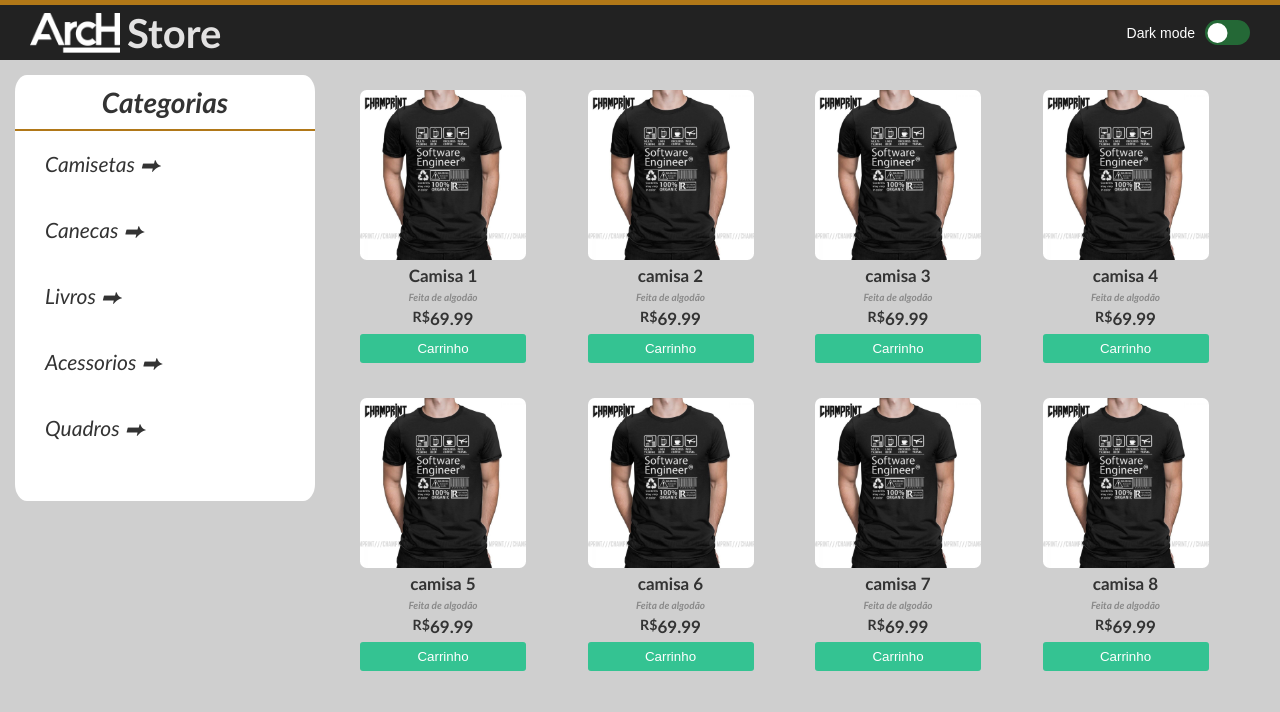
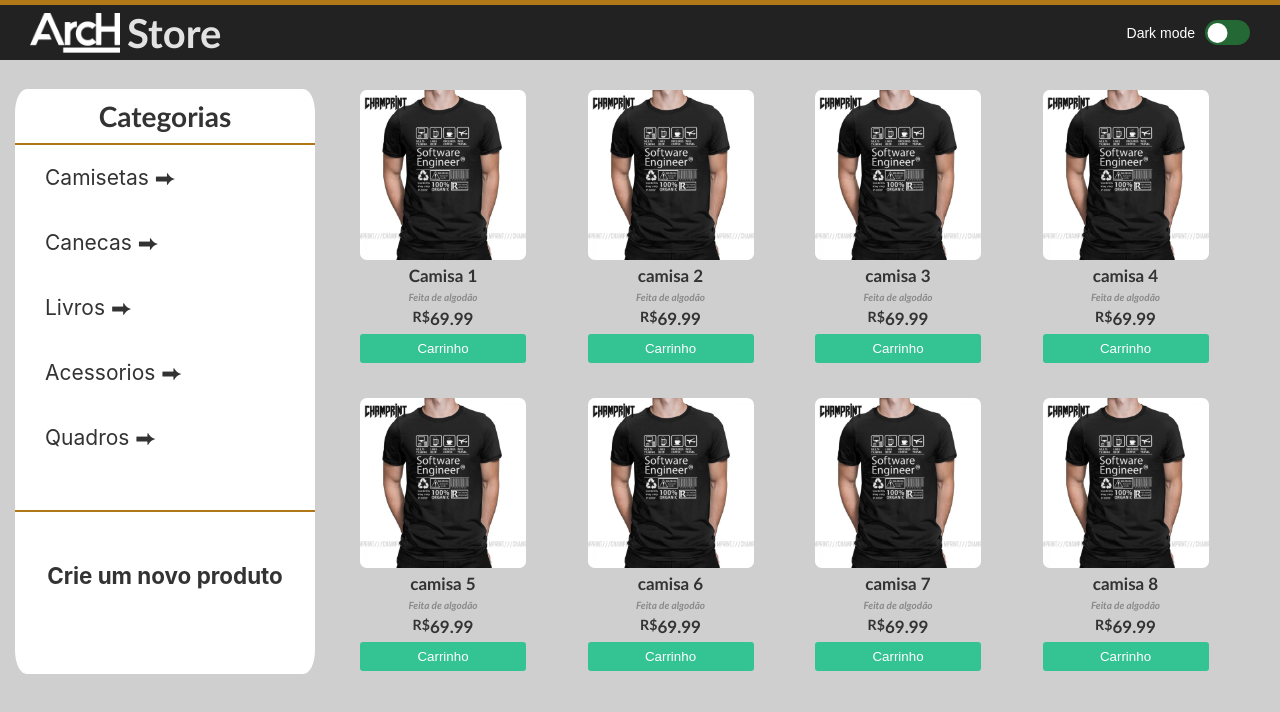
Before and after one commit to joaosantos73/arch-store, a React (Create React App) app: page / in a window 1280 px wide. Shown: the top 712 px of the page. Built offline with nearby package versions, Linux system fonts and the light colour scheme.

Commit message:
add routes

```diff
--- a/package.json
+++ b/package.json
@@ -10,11 +10,15 @@
     "@types/node": "^16.7.13",
     "@types/react": "^18.0.0",
     "@types/react-dom": "^18.0.0",
+    "@types/react-router-dom": "^5.3.3",
     "@types/styled-components": "^5.1.25",
     "polished": "^4.2.2",
     "react": "^18.1.0",
+    "react-circular-progressbar": "^2.0.4",
     "react-dom": "^18.1.0",
     "react-dropzone": "^14.2.0",
+    "react-icons": "^4.3.1",
+    "react-router-dom": "^5.2.0",
     "react-scripts": "5.0.1",
     "react-switch": "^6.0.0",
     "styled-components": "^5.3.5",
--- a/src/App.tsx
+++ b/src/App.tsx
@@ -1,13 +1,13 @@
-import React from 'react';
 import { ThemeProvider, DefaultTheme } from 'styled-components';
 import usePersistedState from './utils/usePerStates';
-
+import { BrowserRouter as Router } from "react-router-dom";
 import light from './styles/themes/light';
 import dark from './styles/themes/dark';
 import GlobalStyle from './styles/global';
 import Header from './components/Header';
-import Home from './pages/Home';
-import Register from './pages/Register';
+import Routes from './routes';
+import Upload from './components/Upload';
+
 
 function App() {
   const [theme, setTheme] = usePersistedState<DefaultTheme>('theme', light);
@@ -17,14 +17,13 @@ function App() {
   }
 
   return (
-    <div>
-      <ThemeProvider theme={theme}>
-        <GlobalStyle />
-        <Header toogleTheme={toogleTheme}/>
-        <Home />
-        {/* <Register /> */}
-      </ThemeProvider>
-    </div>
+      <Router>
+        <ThemeProvider theme={theme}>
+            <GlobalStyle />
+            <Header toogleTheme={toogleTheme}/>
+            <Routes/>
+        </ThemeProvider>
+      </Router>
   );
 }
 
--- a/src/components/Categories/index.tsx
+++ b/src/components/Categories/index.tsx
@@ -13,7 +13,10 @@ const Categories: React.FC = () => {
                    <li><a href="#">Acessorios  ⮕</a></li>
                    <li><a href="#">Quadros  ⮕</a></li>
                </ul>
-           </div>
+               <a href="/register" className='button-register'>
+                    Crie um novo produto
+                </a>
+            </div>
        </Container>
     )
 };
--- a/src/components/Categories/style.ts
+++ b/src/components/Categories/style.ts
@@ -1,12 +1,11 @@
 import styled from 'styled-components';
 
 export const Container = styled.div`
-    margin: 15px 15px;
+    margin: 29px 15px;
     a {
         text-decoration: none;
-        font-family: 'Gill Sans', 'Gill Sans MT', Calibri, 'Trebuchet MS', sans-serif;
+        font-family: -apple-system, BlinkMacSystemFont, 'Segoe UI', Roboto, Oxygen, Ubuntu, Cantarell, 'Open Sans', 'Helvetica Neue', sans-serif;
         font-size: 1.5em;
-        font-style: italic;
         color: ${props => props.theme.colors.text};
         padding: 10px;
     }
@@ -15,7 +14,7 @@ export const Container = styled.div`
     .menu-categories {
         background-color: ${props => props.theme.colors.menu};
         width: 300px;
-        height: auto;
+        height: 585px;
         border-radius: 4%;
 
         h1 {
@@ -25,7 +24,6 @@ export const Container = styled.div`
             justify-content: center;
             padding: 10px;
             font-family: 'Gill Sans', 'Gill Sans MT', Calibri, 'Trebuchet MS', sans-serif;
-            font-style: italic;
             border-bottom: 2px solid ${props => props.theme.colors.border};
         }
 
@@ -34,5 +32,26 @@ export const Container = styled.div`
             padding: 10px;
             padding-bottom: 30px;
         }
+
+        ul {
+            border-bottom: 2px solid ${props => props.theme.colors.border};
+        }
+
+        .button-register {
+            display: flex;
+            align-items: center;
+            justify-content: center;
+            text-align: center;
+            font-size: 1.6em;
+            margin-top: 40px;
+            padding: 10px;
+            font-weight: bold;
+
+        }
     }
+
+    li, a:hover {
+        color: #a1a1a1;
+    }
+
 `;
--- a/src/components/Upload/style.ts
+++ b/src/components/Upload/style.tsx
@@ -19,7 +19,6 @@ export const DropContainer = styled.div<DropProps>`
     cursor: pointer;
     margin-top: 20px;
     transition: height 0.2s ease;
-
     ${props => props.isDragActive && dragActive};
     ${props => props.isDragReject && dragReject};
 `;
--- a/src/pages/Home/index.tsx
+++ b/src/pages/Home/index.tsx
@@ -1,4 +1,4 @@
-import React from 'react';
+import React, { ReactNode } from 'react';
 import Categories from '../../components/Categories';
 import Products from '../../components/Products';
 import { Container } from './style';
--- a/src/pages/Register/index.tsx
+++ b/src/pages/Register/index.tsx
@@ -1,6 +1,6 @@
 import React from 'react';
+import Upload from '../../components/Upload';
 import { Container } from './style';
-import Upload from '../../components/Upload';
 
 const Register: React.FC = () => {
     return (
@@ -14,15 +14,26 @@ const Register: React.FC = () => {
                     </label>
 
                     <label>
+                        <p>Descrição breve</p> <br />
+                        <input placeholder="Ex: Camiseta 100% Algodão" type="text" name="name" />
+                    </label>
+
+                    <label>
                         <p>Categoria</p> <br />
-                        <input placeholder='Ex: Camiseta' type="text" name="category" />
+                        <select name="select">
+                            <option value="valor1">Camiseta</option>
+                            <option value="valor2">Caneca</option>
+                            <option value="valor3">Livros</option>
+                            <option value="valor3">Acessorios</option>
+                            <option value="valor3">Quadros</option>
+                        </select>
                     </label>
 
                     <label>
                         <p>Preço</p> <br />
                         <input placeholder='Ex: 60,00' type="number" name="price" />
                     </label>
-                    <Upload />
+                    <Upload/>
                     <button>
                         Adicionar
                     </button>
--- a/src/pages/Register/style.ts
+++ b/src/pages/Register/style.ts
@@ -1,7 +1,7 @@
 import styled from 'styled-components';
 
 export const Container = styled.div`
-    margin: 95px;
+    margin: 50px;
     display: flex;
     justify-content: center;
     align-items: center;
@@ -21,6 +21,15 @@ export const Container = styled.div`
         }
 
         input {
+            padding: 7px;
+            /* margin: 7px; */
+            width: 100%;
+            border: 1px solid #c5c5c5;
+            border-radius: 7px;
+            font-style: italic;
+        }
+
+        select {
             padding: 7px;
             /* margin: 7px; */
             width: 100%;
--- /dev/null
+++ b/src/routes/index.tsx
@@ -0,0 +1,16 @@
+import React from 'react';
+import { Route, BrowserRouter } from "react-router-dom";
+
+import Home from '../pages/Home';
+import Register from '../pages/Register';
+
+const Routes: React.FC = () => {
+  return (
+    <BrowserRouter>
+      <Route path="/" exact component={Home}/>
+      <Route path="/register" component={Register}/>
+    </BrowserRouter>
+  );
+}
+
+export default Routes;
--- a/src/styles/global.ts
+++ b/src/styles/global.ts
@@ -1,4 +1,5 @@
 import { createGlobalStyle } from 'styled-components';
+
 
 const style = createGlobalStyle`
   * {
```
Also changed, not shown: 1 other file (tests, documents, lock files or other folders).
